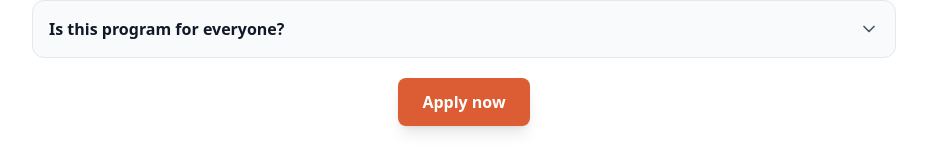
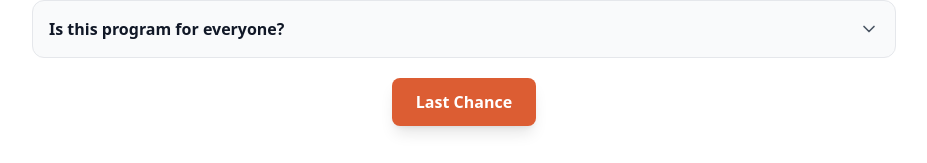
Before and after one commit to Qwixo/apply.INTERLINK.edu-28.8.2025-old-v1.1, a React (Vite) app: page /greensboro in a window 1280 px wide. Shown: the part 8332-8495 px from the top of the page, without its empty margins (176-1103 px from the left). Built offline with nearby package versions, Linux system fonts and the light colour scheme.

Commit message:
Updated GreensboroPage.tsx

```diff
--- a/src/pages/GreensboroPage.tsx
+++ b/src/pages/GreensboroPage.tsx
@@ -1230,7 +1230,7 @@ function GreensboroPage() {
         onClick={scrollToApply}
         className="bg-[#dc5d33] text-white font-bold text-base px-6 py-3 rounded-lg shadow-lg hover:bg-[#c24e2b] transition-all duration-300 hover:shadow-xl transform hover:-translate-y-0.5"
       >
-        Apply now
+        Last Chance
       </button>
     </div>
   </div>
```
